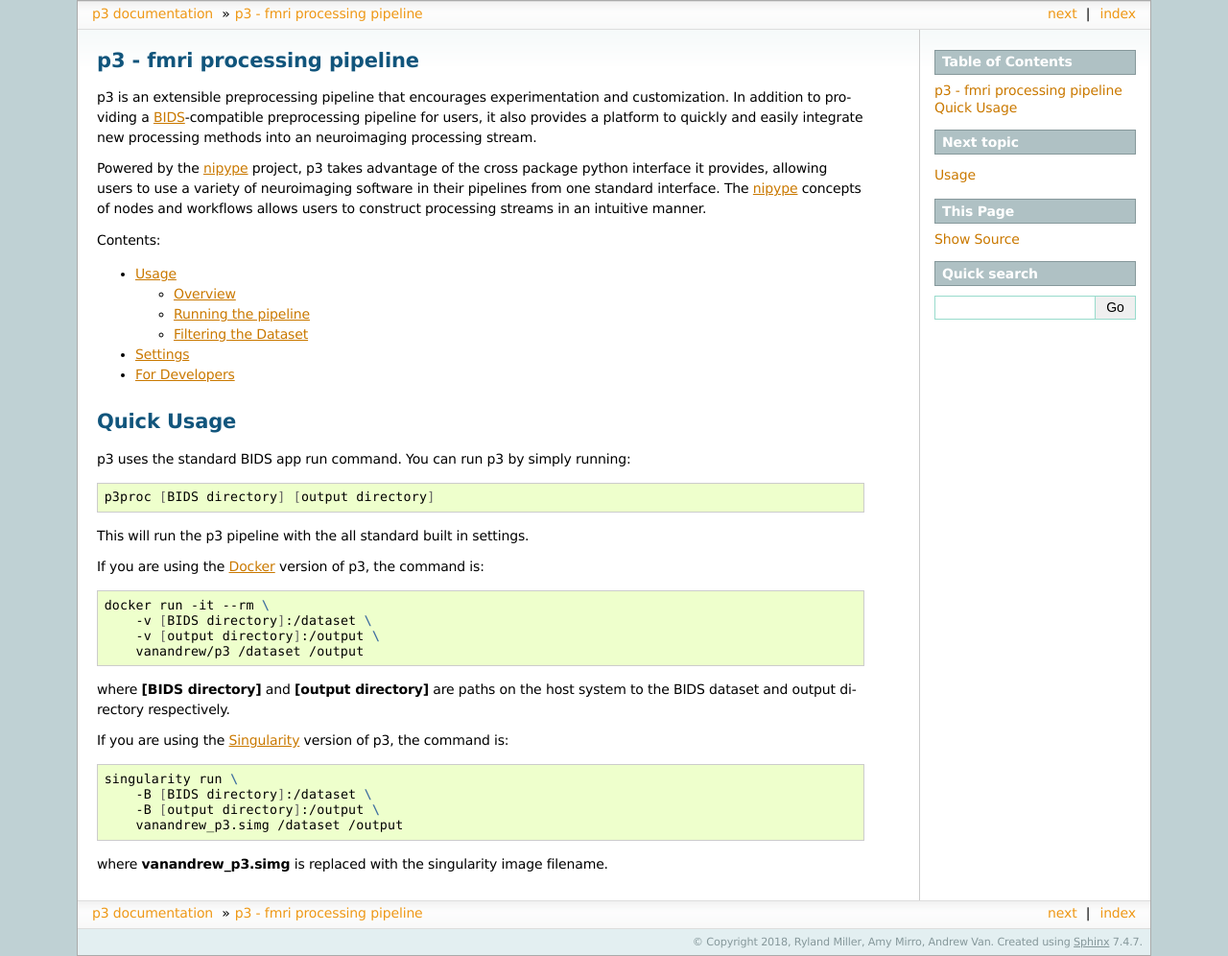
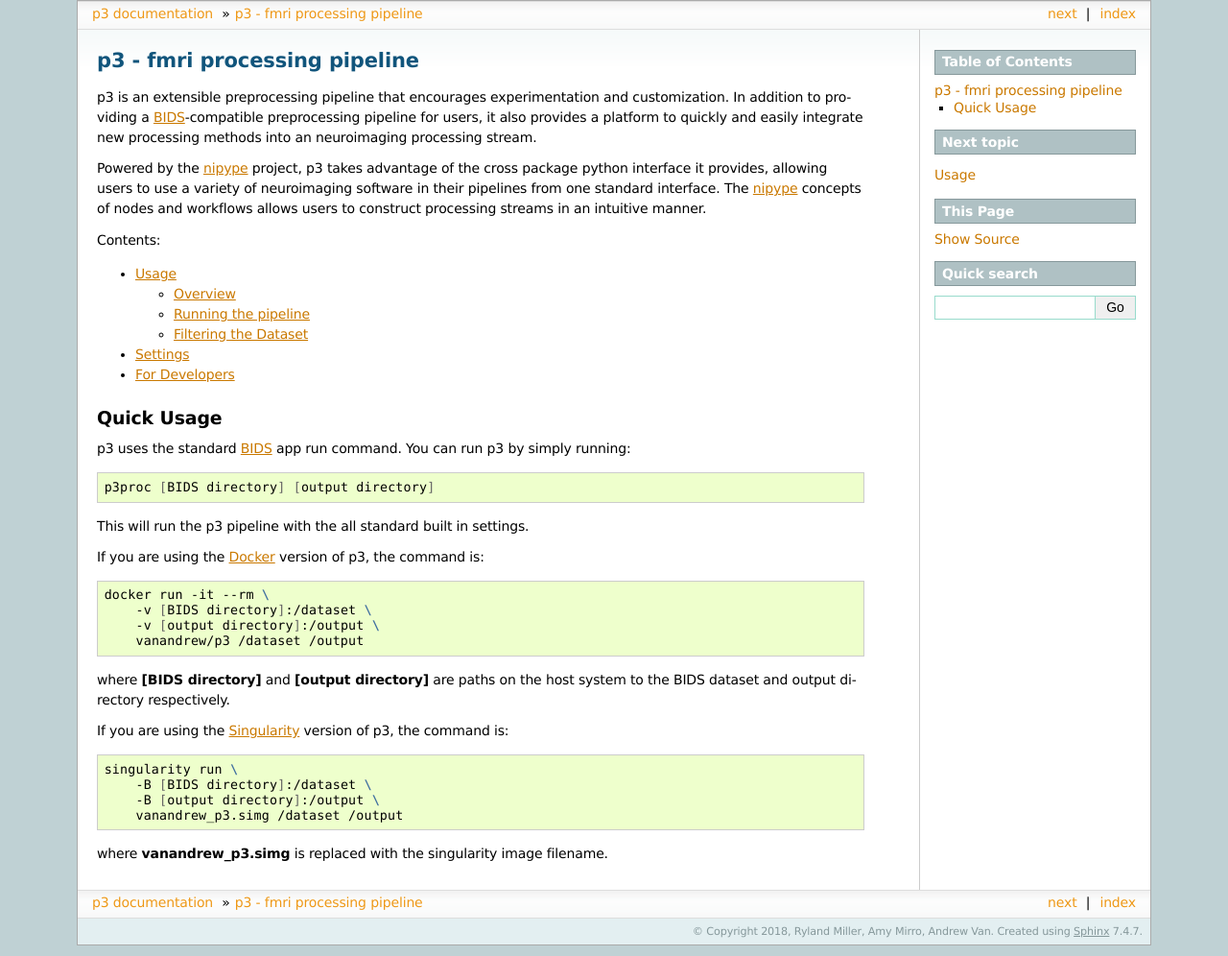
Before and after one commit to p3proc/p3, a Sphinx documentation site: the page built from docs/index.rst, in a window 1280 px wide. Shown: the whole page at 96% size. Built offline with Sphinx 7.4.7, drawn with Linux system fonts in a browser that asks for light colours.

```diff
--- a/docs/index.rst
+++ b/docs/index.rst
@@ -20,9 +20,9 @@ processing streams in an intuitive manner.
     dev/developers.rst
 
 Quick Usage
-===========
+-----------
 
-p3 uses the standard BIDS app run command. You can run p3 by simply running:
+p3 uses the standard BIDS_ app run command. You can run p3 by simply running:
 
 .. code:: bash
 
```
Also changed, not shown: docs/requirements.txt (+8 -0 lines).
